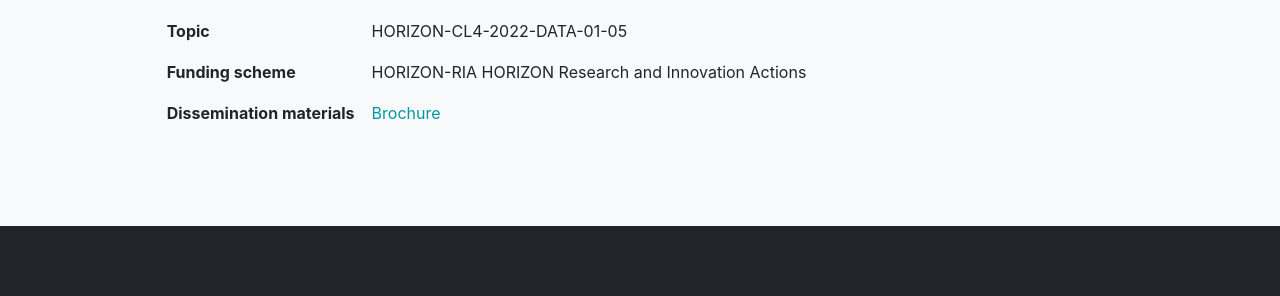
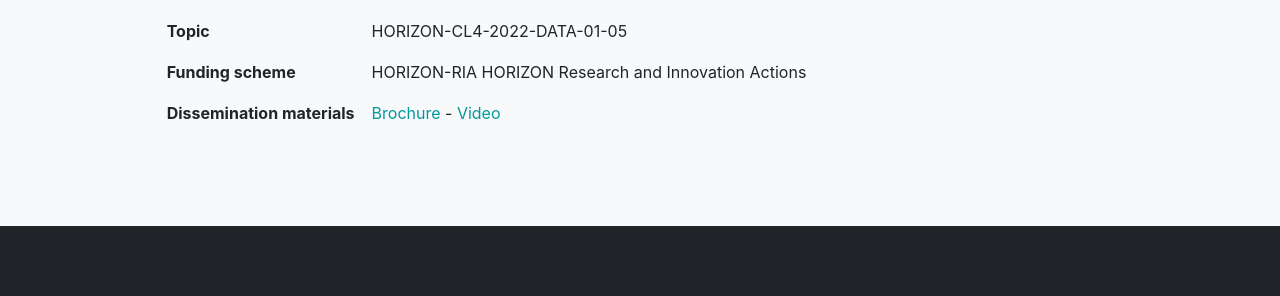
Before and after one commit to neardata-eu/neardata-eu.github.io, a Jekyll site: the page built from index.md, in a window 1280 px wide and 900 px high, scrolled down 6199 px. Shown: the part 157-453 px from the top of the window. Built offline with Jekyll 4.4.1, drawn with Linux system fonts in a browser that asks for light colours; some web fonts are replaced.

Commit message:
add video

```diff
--- a/_includes/about.html
+++ b/_includes/about.html
@@ -81,7 +81,7 @@
             </tr>
             <tr>
               <td><strong>Dissemination materials</strong></td>
-              <td><a href="assets\deliverables\NEARDATA_Brochure_DEF.pdf" target="_blank">Brochure</a> </td>
+              <td><a href="assets\dissemination\NEARDATA_Brochure_DEF.pdf" target="_blank">Brochure</a> - <a href="assets\dissemination\neardata_video.mp4" target="_blank">Video</a></td>
             </tr>
           </tbody>
         </table>
```
Also changed, not shown: 3 other files.
